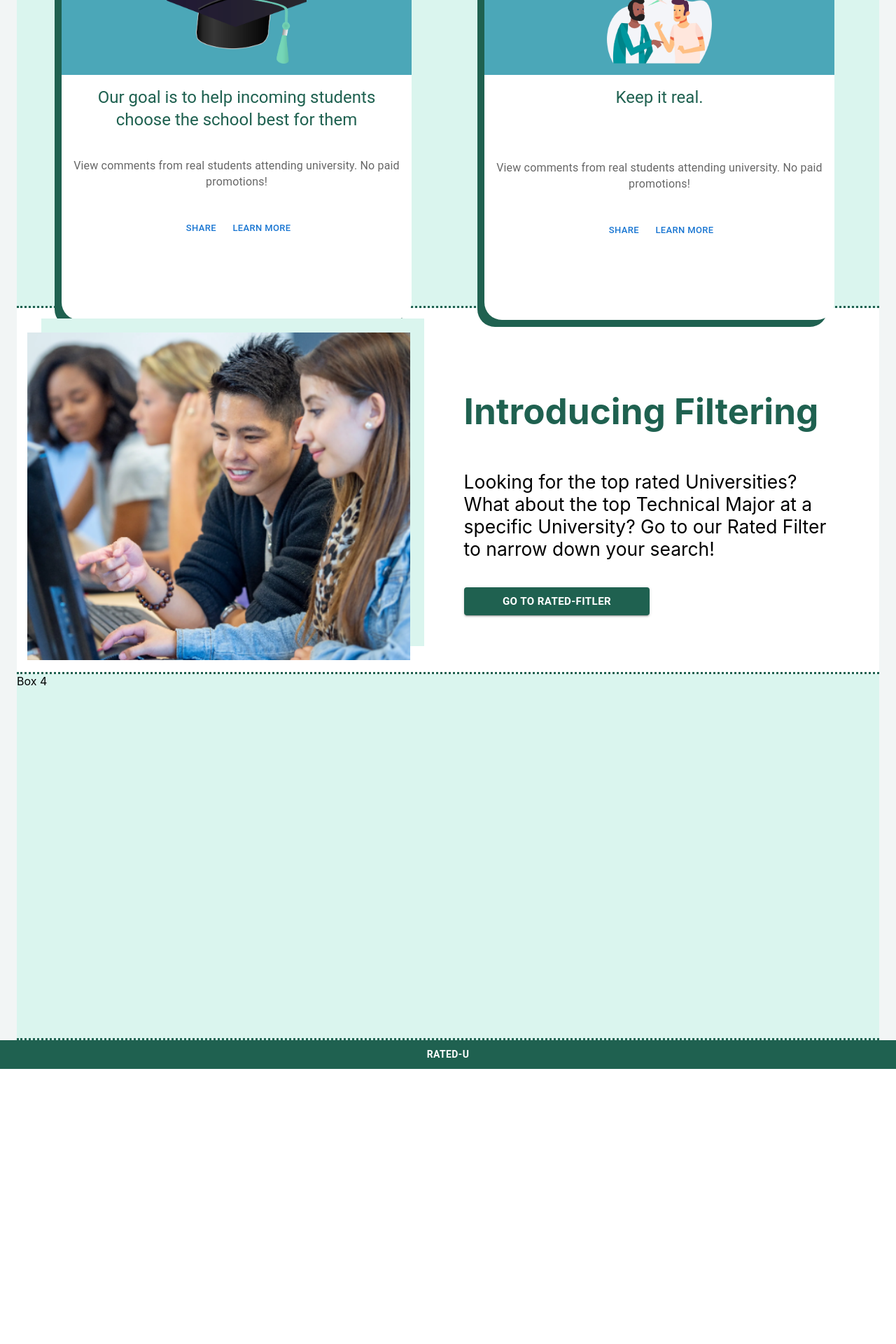
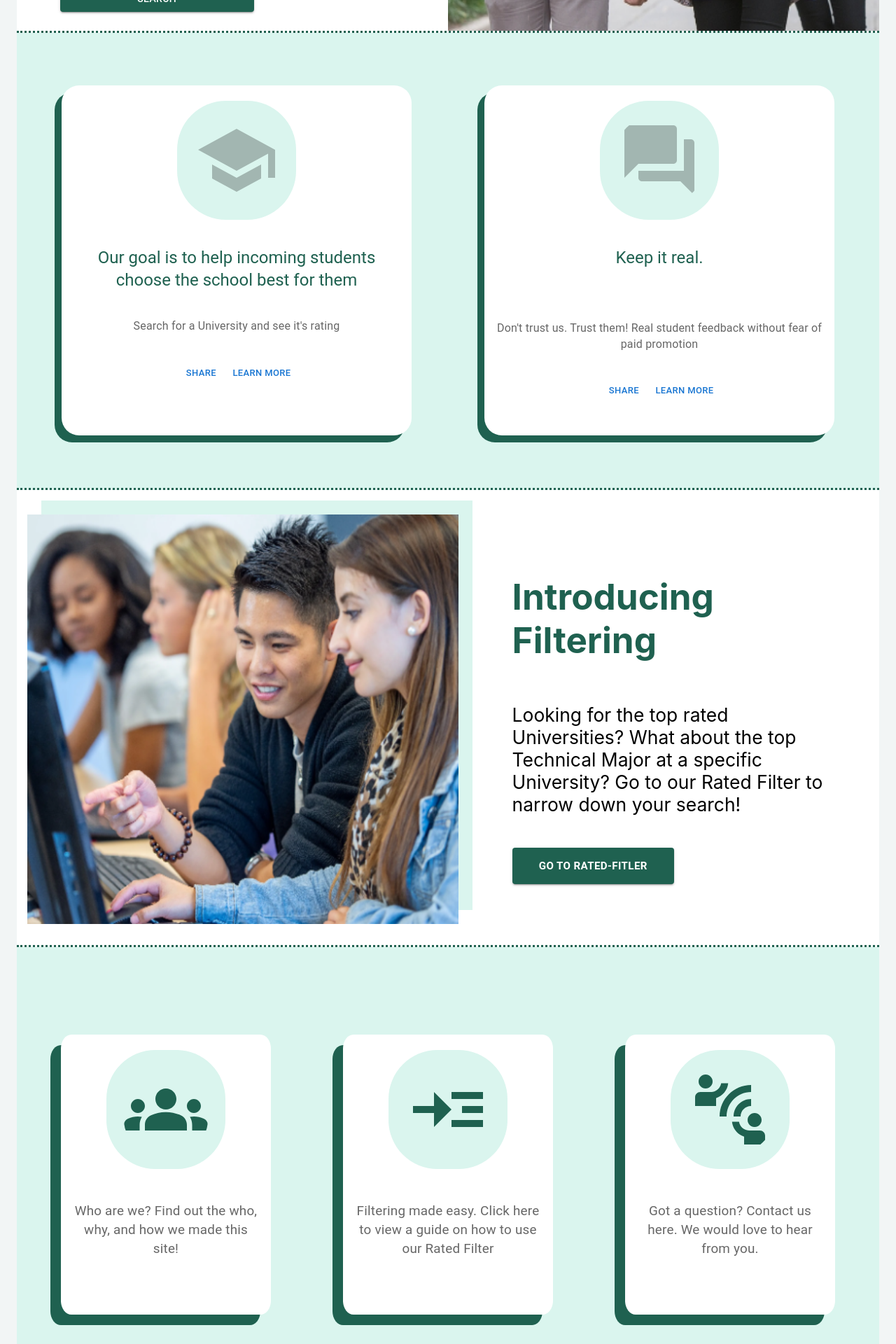
Before and after one commit to clairecashmore17/rated-u, a React (Create React App) app in the folder client/: page / in a window 1280 px wide. Shown: the part 680-2600 px from the top of the page at 70% size. Before the commit the page ends 2207 px from the top, so only its background shows below. Built offline with nearby package versions, Linux system fonts and the light colour scheme.

Commit message:
finished basic homepage

```diff
--- a/client/src/components/Home/index.css
+++ b/client/src/components/Home/index.css
@@ -1,5 +1,5 @@
 .home-box {
-  height: 65vh;
+  height: 650px;
 
   width: 100%;
   margin: 0;
@@ -23,6 +23,7 @@
   display: flex;
   flex-direction: row;
   justify-content: space-evenly;
+  align-items: center;
 }
 .intro {
   display: flex;
@@ -89,6 +90,7 @@
     flex-direction: column-reverse;
     justify-content: center;
     align-items: center;
+    height: 400px;
   }
   .title {
     text-align: center;
--- a/client/src/components/Home/index.js
+++ b/client/src/components/Home/index.js
@@ -9,6 +9,12 @@ import {
   CardMedia,
   Typography,
 } from "@mui/material";
+import ForumIcon from "@mui/icons-material/Forum";
+import SchoolIcon from "@mui/icons-material/School";
+import SmsIcon from "@mui/icons-material/Sms";
+import ReadMoreIcon from "@mui/icons-material/ReadMore";
+import ConnectWithoutContactIcon from "@mui/icons-material/ConnectWithoutContact";
+import GroupsIcon from "@mui/icons-material/Groups";
 import "./index.css";
 
 const Home = () => {
@@ -61,16 +67,25 @@ const Home = () => {
               // mt: "7%",
             }}
           >
-            <CardMedia
+            <CardContent
               sx={{
-                height: 150,
-                backgroundPosition: "center",
-                backgroundSize: "40%",
-                backgroundColor: "#4ba7b8",
+                display: "flex",
+                flexDirection: "column",
+                justifyContent: "center",
+                alignItems: "center",
               }}
-              image="/images/Graduation_cap.png"
-              title="grad cap"
-            />
+            >
+              <Button sx={{ color: "var(--primary)" }} disabled>
+                <SchoolIcon
+                  sx={{
+                    fontSize: "120px",
+                    backgroundColor: "var(--secondary)",
+                    p: "25px",
+                    borderRadius: "70px",
+                  }}
+                />
+              </Button>
+            </CardContent>
             <CardContent
               sx={{
                 display: "flex",
@@ -93,8 +108,7 @@ const Home = () => {
                 color="text.secondary"
                 fontSize={"2vh"}
               >
-                View comments from real students attending university. No paid
-                promotions!
+                Search for a University and see it's rating
               </Typography>
             </CardContent>
             <CardActions
@@ -107,23 +121,32 @@ const Home = () => {
           <Card
             sx={{
               maxWidth: 500,
+
               m: 5,
               borderRadius: "5%",
               boxShadow: "-10px 10px #1f6150 ",
               height: 500,
-              // mt: "7%",
             }}
           >
-            <CardMedia
+            <CardContent
               sx={{
-                height: 150,
-                backgroundPosition: "center",
-                backgroundSize: "30%",
-                backgroundColor: "#4ba7b8",
+                display: "flex",
+                flexDirection: "column",
+                justifyContent: "center",
+                alignItems: "center",
               }}
-              image="/images/chat_bubbles.png"
-              title="grad cap"
-            />
+            >
+              <Button sx={{ color: "var(--primary)" }} disabled>
+                <ForumIcon
+                  sx={{
+                    fontSize: "120px",
+                    backgroundColor: "var(--secondary)",
+                    p: "25px",
+                    borderRadius: "70px",
+                  }}
+                />
+              </Button>
+            </CardContent>
             <CardContent
               sx={{
                 display: "flex",
@@ -145,8 +168,8 @@ const Home = () => {
                 color="text.secondary"
                 fontSize={"2vh"}
               >
-                View comments from real students attending university. No paid
-                promotions!
+                Don't trust us. Trust them! Real student feedback without fear
+                of paid promotion
               </Typography>
             </CardContent>
             <CardActions
@@ -192,7 +215,172 @@ const Home = () => {
           </div>
         </div>
         {/* Fourth Box (more info) */}
-        <div className="home-box background-mint">Box 4</div>
+        <div className="home-box background-mint flex-column">
+          <Card
+            sx={{
+              maxWidth: 300,
+              m: 5,
+              borderRadius: "5%",
+              boxShadow: "-15px 15px #1f6150 ",
+              height: 400,
+            }}
+          >
+            <CardContent
+              sx={{
+                display: "flex",
+                flexDirection: "column",
+                justifyContent: "center",
+                alignItems: "center",
+              }}
+            >
+              <Button sx={{ color: "var(--primary)" }}>
+                <Link
+                  style={{
+                    textDecoration: "none",
+                    color: "#1f6150",
+                  }}
+                  to={"/about"}
+                >
+                  <GroupsIcon
+                    sx={{
+                      fontSize: "120px",
+                      backgroundColor: "var(--secondary)",
+                      p: "25px",
+                      borderRadius: "70px",
+                    }}
+                  />
+                </Link>
+              </Button>
+            </CardContent>
+
+            <CardContent
+              sx={{
+                display: "flex",
+                flexDirection: "column",
+                textAlign: "center",
+              }}
+            >
+              <Typography
+                variant="body2"
+                color="text.secondary"
+                fontSize={"5mm"}
+              >
+                Who are we? Find out the who, why, and how we made this site!
+              </Typography>
+            </CardContent>
+          </Card>
+          {/* Guide for rated-filter */}
+          <Card
+            sx={{
+              maxWidth: 300,
+              m: 5,
+              borderRadius: "5%",
+              boxShadow: "-15px 15px #1f6150 ",
+              height: 400,
+            }}
+          >
+            <CardContent
+              sx={{
+                display: "flex",
+                flexDirection: "column",
+                justifyContent: "center",
+                alignItems: "center",
+              }}
+            >
+              <Button sx={{ color: "var(--primary)" }}>
+                <Link
+                  style={{
+                    textDecoration: "none",
+                    color: "#1f6150",
+                    // backgroundColor: "#1f6150",
+                  }}
+                  to={"/contact"}
+                >
+                  <ReadMoreIcon
+                    sx={{
+                      fontSize: "120px",
+                      backgroundColor: "var(--secondary)",
+                      p: "25px",
+                      borderRadius: "70px",
+                    }}
+                  />{" "}
+                </Link>
+              </Button>
+            </CardContent>
+
+            <CardContent
+              sx={{
+                display: "flex",
+                flexDirection: "column",
+                textAlign: "center",
+              }}
+            >
+              <Typography
+                variant="body2"
+                color="text.secondary"
+                fontSize={"5mm"}
+              >
+                Filtering made easy. Click here to view a guide on how to use
+                our Rated Filter
+              </Typography>
+            </CardContent>
+          </Card>
+          {/* Contact us link */}
+          <Card
+            sx={{
+              maxWidth: 300,
+              m: 5,
+              borderRadius: "5%",
+              boxShadow: "-15px 15px #1f6150 ",
+              height: 400,
+            }}
+          >
+            <CardContent
+              sx={{
+                display: "flex",
+                flexDirection: "column",
+                justifyContent: "center",
+                alignItems: "center",
+              }}
+            >
+              <Button sx={{ color: "var(--primary)" }}>
+                <Link
+                  style={{
+                    textDecoration: "none",
+                    color: "#1f6150",
+                    // backgroundColor: "#1f6150",
+                  }}
+                  to={"/contact"}
+                >
+                  <ConnectWithoutContactIcon
+                    sx={{
+                      fontSize: "120px",
+                      backgroundColor: "var(--secondary)",
+                      p: "25px",
+                      borderRadius: "70px",
+                    }}
+                  />
+                </Link>
+              </Button>
+            </CardContent>
+
+            <CardContent
+              sx={{
+                display: "flex",
+                flexDirection: "column",
+                textAlign: "center",
+              }}
+            >
+              <Typography
+                variant="body2"
+                color="text.secondary"
+                fontSize={"5mm"}
+              >
+                Got a question? Contact us here. We would love to hear from you.
+              </Typography>
+            </CardContent>
+          </Card>
+        </div>
       </Container>
     </div>
   );
```
Also changed, not shown: client/public/images/Graduation_cap.png (deleted), client/public/images/chat_bubbles.png (deleted).
